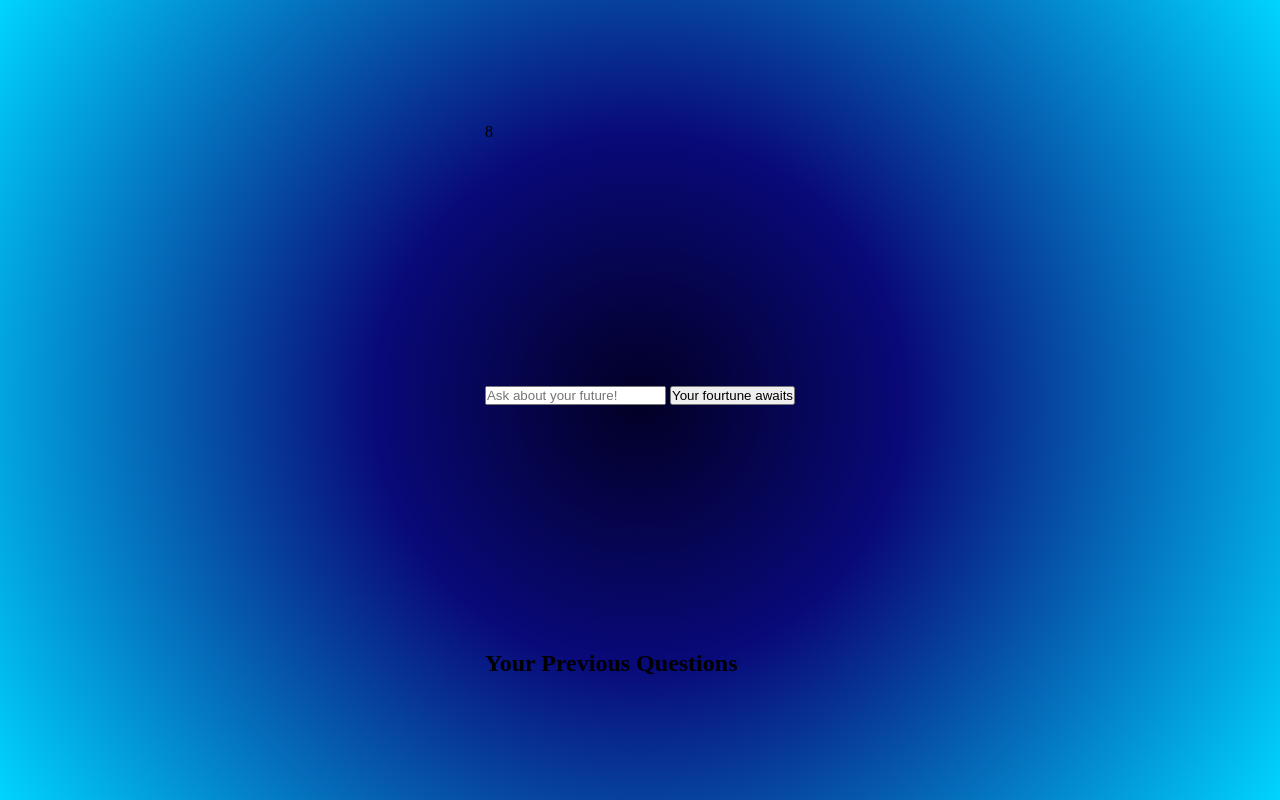
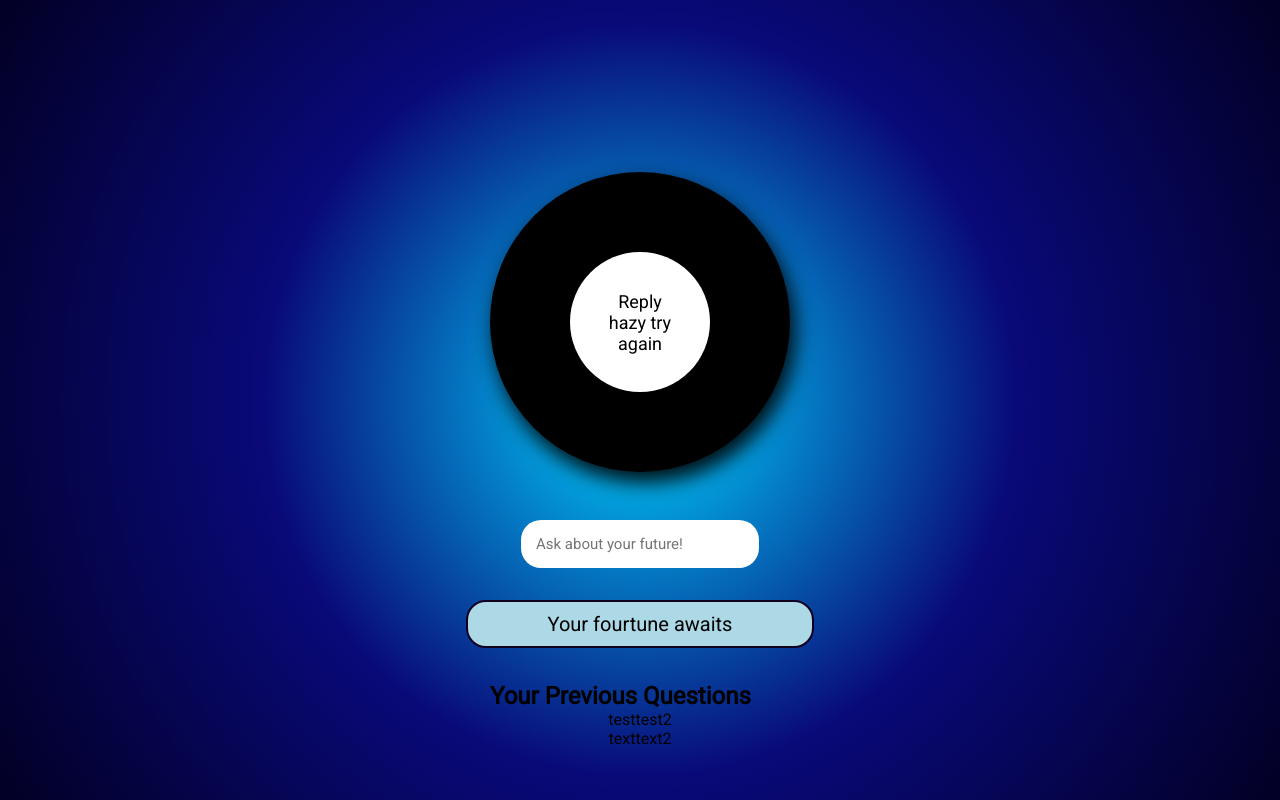
Before and after one commit to Buhler1/magic-eight-ball, a plain HTML site: page index.html in a window 1280 px wide. Both pictures are taken after a click on the button "Your fourtune awaits". Drawn offline with Linux system fonts and the light colour scheme.

Commit message:
added javascript

```diff
--- a/index.html
+++ b/index.html
@@ -1,28 +1,38 @@
 <!DOCTYPE html>
 <html lang="en">
-<head>
-    <meta charset="UTF-8">
-    <meta http-equiv="X-UA-Compatible" content="IE=edge">
-    <meta name="viewport" content="width=device-width, initial-scale=1.0">
-    <title>Document</title>
-    <link rel="stylesheet" href="./styles/styles.css">
+  <head>
+    <meta charset="UTF-8" />
+    <meta http-equiv="X-UA-Compatible" content="IE=edge" />
+    <meta name="viewport" content="width=device-width, initial-scale=1.0" />
+    <title>Magic 8 Ball</title>
+    <link rel="preconnect" href="https://fonts.googleapis.com">
+    <link rel="preconnect" href="https://fonts.gstatic.com" crossorigin>
+    <link href="https://fonts.googleapis.com/css2?family=Roboto&display=swap" rel="stylesheet">
+    <link rel="stylesheet" href="./styles/styles.css" />
     <script src="./js/main.js"></script>
-</head>
-<body>
-    <div class="8ball-container">
-        <div class="outer-ball">
-            <div class="inner-ball">
-                <p id="8-ball-answer">8</p>
-            </div>
-        </div>
+  </head>
+  <body>
+    <div class="ball-container">
+      <div class="inner-ball">
+        <p id="ballAnswer">8</p>
+      </div>
     </div>
     <div class="input-container">
-        <input type="text" id="type-area" placeholder="Ask about your future!">
-        <button id="ask-here">Your fourtune awaits</button>
+      <input type="text" id="typeArea" placeholder="Ask about your future!" />
+      <button id="askHere" onclick="myFunction()">Your fourtune awaits</button>
     </div>
     <div class="prev-question">
-        <h2>Your Previous Questions</h2>
-        <p id="questions-asked"></p>
+      <h2>Your Previous Questions</h2>
+      <div id="questions-asked">
+        <div class="question-answers">
+            <p>test</p>
+            <p>test2</p>
+        </div>
+        <div class="question-answers">
+            <p>text</p>
+            <p>text2</p>
+        </div>
+      </div>
     </div>
-</body>
+  </body>
 </html>
--- a/js/main.js
+++ b/js/main.js
@@ -1,30 +1,54 @@
-let userName = 'Matt';
-userName ? console.log(`Hello, ${userName}!`) : console.log('Hello!');
-const userQuestion = 'am I eating ice cream today?';
-console.log(`${userName} asked: ${userQuestion}`);
+const points = [
+  "It is certain",
+  "It is decidedly so",
+  "Reply hazy try again",
+  "Cannot predict now",
+  "Do not count on it",
+  "My sources say no",
+  "Outlook not so good",
+  "Signs point to yes"
+];
 
-let randomNumber = Math.floor(Math.random() * 8);
+let ballAnswer
+function myFunction(){
+  points.sort(function(a,b){return 0.5 - Math.random()});
+  document.getElementById("ballAnswer").innerHTML=points[0];
+  ballAnswer = points[0];
+  document.getElementById("ballAnswer").style.fontSize="18px";
+  setTimeout(timeup, 4000);
 
-let eightBall = '';
-
-if (randomNumber === 0) {
-  eightBall = 'It is certain'
-} else if (randomNumber ===1) {
-  eightBall = 'It is decidedly so'
-} else if (randomNumber ===2) {
-  eightBall = 'Reply hazy try again'
-} else if (randomNumber ===3) {
-  eightBall = 'Cannot predict now'
-} else if (randomNumber ===4) {
-  eightBall = 'Do not count on it'
-} else if (randomNumber ===5) {
-  eightBall = 'My sources say no'
-} else if (randomNumber ===6) {
-  eightBall = 'Outlook not so good'
-} else if (randomNumber === 7) {
-  eightBall = 'Signs point to yes'
-} else {
-  console.log('something is broken')
+  function timeup(){
+    //document.getElementById("ballAnswer").innerHTML="8";
+    //document.getElementById("ballAnswer").style.fontSize ="125px";
+    //inputAnswer()
+    createDiv()
+    createP()
+    document.getElementById("typeArea").value="";
+  }
 }
 
-console.log(eightBall)
+function inputAnswer() {
+  const previousQuestion = document.getElementById("typeArea").value;
+  userQuestion.innerHTML = previousQuestion
+  const questionAsked = document.getElementById("questions-asked")
+  questionAsked.appendChild(userQuestion)
+}
+
+function createDiv() {
+  const div = document.createElement("div")
+  div.classList.add("question-answers")
+  document.getElementById("questions-asked").appendChild(div)
+}
+
+function createP() {
+  let userQuestion = document.createElement("p")
+  const ballResponse = document.createElement("p")
+  userQuestion.innerHTML=document.getElementById("typeArea").value;
+  let lastIndex = document.getElementsByClassName("question-answers").length-1;
+  const lastElement = document.getElementsByClassName("question-answers")[lastIndex];
+  userQuestion.classList.add("")
+  lastElement.appendChild(userQuestion)
+  ballResponse.innerHTML=ballAnswer;
+  ballResponse.classList.add("")
+  lastElement.appendChild(ballResponse)
+}
--- a/styles/styles.css
+++ b/styles/styles.css
@@ -2,6 +2,7 @@
   margin: 0;
   padding: 0;
   box-sizing: border-box;
+  font-family: 'Roboto', sans-serif;
 }
 
 body {
@@ -10,7 +11,89 @@ body {
   align-items: center;
   height: 100vh;
   overflow: hidden;
-    background: rgb(2,0,36);
-    background: radial-gradient(circle, rgba(2,0,36,1) 0%, rgba(9,9,121,1) 35%, rgba(0,212,255,1) 100%);
+  background: rgb(2, 0, 36);
+  background: radial-gradient(
+    circle,
+    rgba(0, 212, 255, 1) 0%,
+    rgba(9, 9, 121, 1) 50%,
+    rgba(2, 0, 36, 1) 100%
+  );
+}
+
+.ball-container {
+  margin-top: 15vh;
+  height: 300px;
+  width: 300px;
+  display: flex;
+  justify-content: center;
+  align-items: center;
+  border-radius: 50%;
+  background-color: #000;
+  box-shadow: 5px 10px 20px 1px rgba(0, 0, 0, 0.9);
+}
+
+.input-container {
+    display: flex;
+    justify-content: center;
+}
+
+input {
+    position: absolute;
+    top: 65vh;
+    padding: 15px 50px 15px 15px;
+    font-size: 15px;
+    border-radius: 20px;
+    text-align: left;
+    border: 0;
+}
+
+input:focus {
+    outline: 2px solid rgb(0, 0, 139);
+}
+
+button {
+    position: absolute;
+    top: 75vh;
+    padding: 10px 80px;
+    font-size: 20px;
+    border-radius: 20px;
+    background-color: rgb(173, 216, 230);
+    border: 2px solid rgb(18, 0, 31);
+}
+
+button:hover {
+    background-color: rgb(87, 158, 182);
+}
+button:active {
+    background-color: rgb(25, 83, 102);
+}
+
+#ballAnswer {
+    width: 70px;
+    color: #000;
+    border-radius: 50%;
+    text-align: center;
+    font-size: 125px;
+}
+
+.inner-ball {
+    width: 140px;
+    height: 140px;
+    background-color: white;
+    border-radius: 50%;
+    display: flex;
+    align-items: center;
+    justify-content: center;
+}
+
+#questions-asked {
+  display: flex;
+  flex-direction: column;
+  align-items: center;
 
 }
+
+.question-answers {
+  display: flex;
+  justify-content: space-between;
+}
```
Lines whose indentation alone changed are shown as unchanged.
